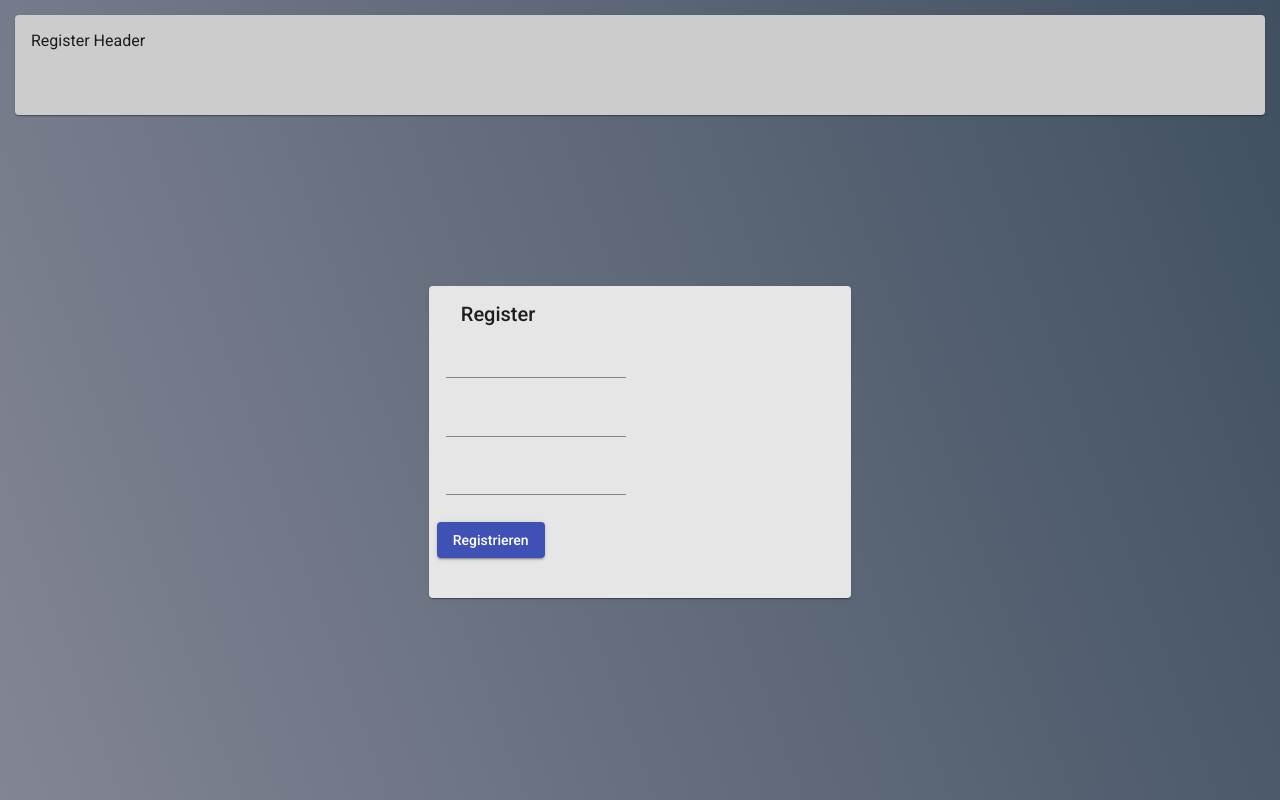
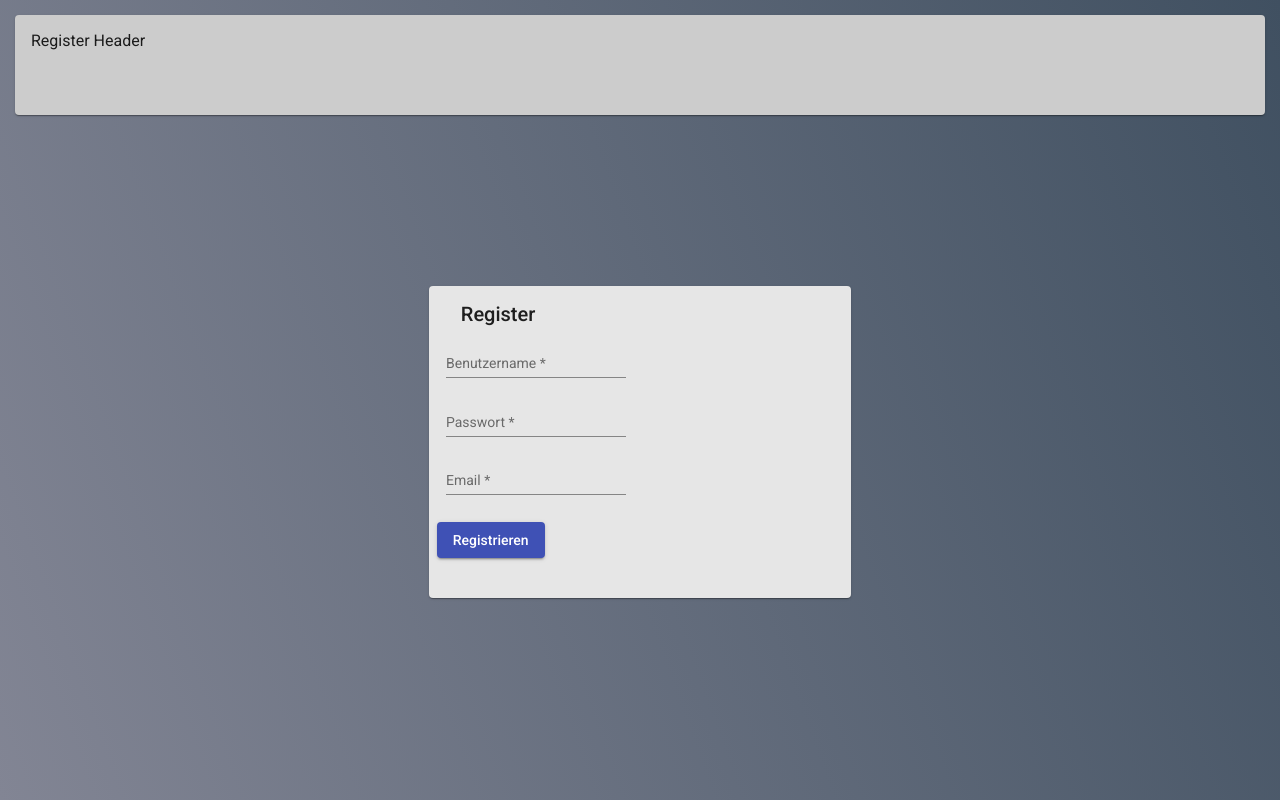
Before and after one commit to Supersauger/Pinnwand2, an Angular app: page /register in a window 1280 px wide. Built offline with nearby package versions, Linux system fonts and the light colour scheme.

Commit message:
Update: Register Regex hinzugefügt.

```diff
--- a/package.json
+++ b/package.json
@@ -45,13 +45,13 @@
     "zone.js": "~0.10.2"
   },
   "devDependencies": {
-    "@angular-devkit/build-angular": "^0.901.0",
+    "@angular-devkit/build-angular": "^0.901.7",
     "@angular/cli": "^9.1.0",
     "@angular/compiler-cli": "^9.0.7",
     "@angular/language-service": "~9.0.5",
-    "@types/node": "^12.11.1",
     "@types/jasmine": "~3.5.0",
     "@types/jasminewd2": "~2.0.3",
+    "@types/node": "^12.11.1",
     "codelyzer": "^5.1.2",
     "enhanced-resolve": "^4.1.1",
     "jasmine-core": "~3.5.0",
--- a/src/app/register/register.component.html
+++ b/src/app/register/register.component.html
@@ -24,21 +24,21 @@
             <tr>
               <td>
                 <mat-form-field>
-                  <input matInput type="text" class="form-control" formControlName="name">
+                  <input matInput type="text" class="form-control" formControlName="name" placeholder="Benutzername">
                 </mat-form-field>
               </td>
             </tr>
             <tr>
               <td>
                 <mat-form-field>
-                  <input matInput type="password" class="form-control" formControlName="password">
+                  <input matInput type="password" class="form-control" formControlName="password" placeholder="Passwort">
                 </mat-form-field>
               </td>
             </tr>
             <tr>
               <td>
                 <mat-form-field>
-                  <input matInput type="text" class="form-control" formControlName="email">
+                  <input matInput type="text" class="form-control" formControlName="email" placeholder="Email">
                 </mat-form-field>
               </td>
             </tr>
--- a/src/app/register/register.component.ts
+++ b/src/app/register/register.component.ts
@@ -1,6 +1,6 @@
 import { Component, OnInit } from '@angular/core';
 import emailjs, { EmailJSResponseStatus } from 'emailjs-com';
-import {FormBuilder, FormGroup, Validators} from '@angular/forms';
+import {FormBuilder, FormControl, FormGroup, Validators} from '@angular/forms';
 import {LoginService} from '../login.service';
 import {User} from '../user';
 
@@ -41,7 +41,7 @@ export class RegisterComponent implements OnInit {
   ngOnInit(): void {
     this.registerForm = this.formBuilder.group({
       name: ['', Validators.required],
-      email: ['', Validators.required],
+      email: new FormControl('', [Validators.required, Validators.pattern('^[a-z0-9._%+-]+@[a-z0-9.-]+\.[a-z]{2,4}$')]),
       password: ['', Validators.required]
     });
   }
@@ -54,10 +54,9 @@ export class RegisterComponent implements OnInit {
   }
 
  checkRegisterInput() {
-    console.log('kek');
-
 // stop here if form is invalid
     if (this.registerForm.invalid) {
+      alert('Ungültige Eingabe');
       return;
     } else {
       this.loginService.getUserByAttribute('email', this.f.email.value).then((response: any) => {
```
Also changed, not shown: 1 other file (tests, documents, lock files or other folders).
